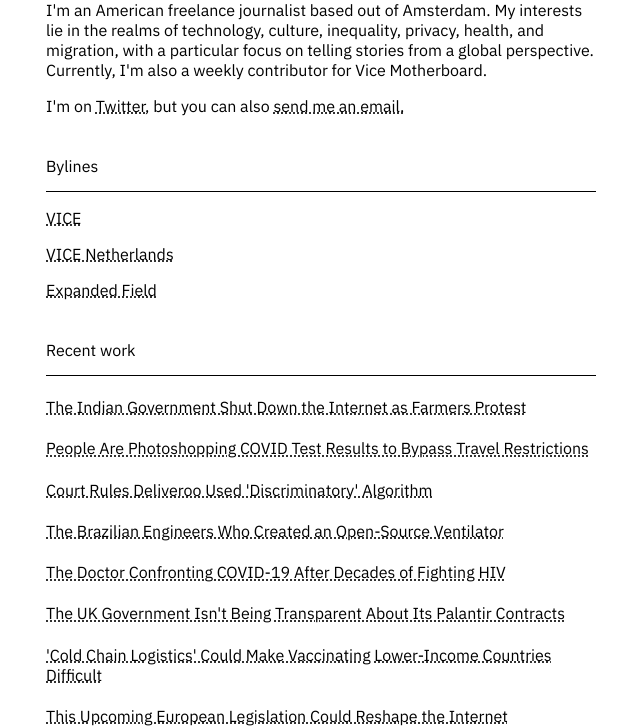
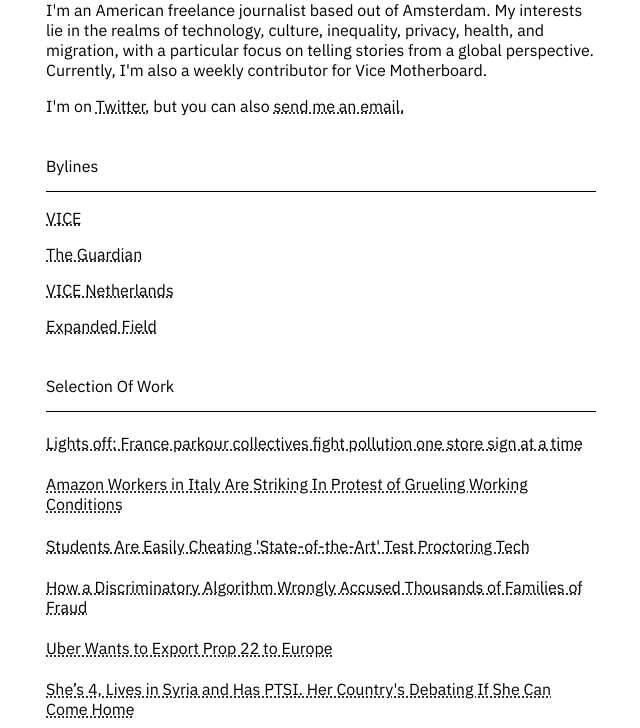
Before and after one commit to gheghi18/Portfolio, a plain HTML site: page index.html in a window 1280 px wide. Shown: the part 85-813 px from the top of the page, without its empty margins (319-959 px from the left). Drawn offline with Linux system fonts and the light colour scheme.

Commit message:
Update index.html

```diff
--- a/index.html
+++ b/index.html
@@ -31,17 +31,33 @@
                 <div id="bylinesContainer">
                     <h3 class="sectionTitle">Bylines</h3>
                     <p class="byline"><a href="https://www.vice.com/en/contributor/gabriel-geiger" target="_blank">VICE</a></p>
+                    <p class="byline"><a href="https://www.theguardian.com/world/2021/mar/17/lights-off-france-parkour-collectives-fight-pollution-one-store-sign-at-a-time" target="_blank">The Guardian</a></p>
                     <p class="byline"><a href="https://www.vice.com/nl/contributor/gabriel-geiger" target="_blank">VICE Netherlands</a></p>
                     <p class="byline"><a href="https://www.expandedfieldjournal.com/pieces/the-madhouse" target="_blank">Expanded Field</a></p>
                 </div>
 
                 <div id="workContainer">
-                    <h3 class="sectionTitle">Recent work</h3>
+                    <h3 class="sectionTitle">Selection Of Work</h3>
+                    <div class="article">
+                        <h4 class="article-title"><a href="https://www.theguardian.com/world/2021/mar/17/lights-off-france-parkour-collectives-fight-pollution-one-store-sign-at-a-time" target="_blank">Lights off: France parkour collectives fight pollution one store sign at a time</a></h4>
+                    </div>
+                    <div class="article">
+                        <h4 class="article-title"><a href="https://www.vice.com/en/article/dy8nvv/amazon-workers-in-italy-are-striking-in-protest-of-grueling-working-conditions" target="_blank">Amazon Workers in Italy Are Striking In Protest of Grueling Working Conditions</a></h4>
+                    </div>
+                    <div class="article">
+                        <h4 class="article-title"><a href="https://www.vice.com/en/article/3an98j/students-are-easily-cheating-state-of-the-art-test-proctoring-tech" target="_blank">Students Are Easily Cheating 'State-of-the-Art' Test Proctoring Tech</a></h4>
+                    </div>
+                    <div class="article">
+                        <h4 class="article-title"><a href="https://www.vice.com/en/article/jgq35d/how-a-discriminatory-algorithm-wrongly-accused-thousands-of-families-of-fraud" target="_blank">How a Discriminatory Algorithm Wrongly Accused Thousands of Families of Fraud</a></h4>
+                    </div>
+                    <div class="article">
+                        <h4 class="article-title"><a href="https://www.vice.com/en/article/wx8y9x/uber-wants-to-export-prop-22-to-europe" target="_blank">Uber Wants to Export Prop 22 to Europe</a></h4>
+                    </div>
+                    <div class="article">
+                        <h4 class="article-title"><a href="https://www.vice.com/en/article/7k9jvz/shes-4-lives-in-syria-and-has-ptsi-her-countrys-debating-if-she-can-come-home" target="_blank">She’s 4, Lives in Syria and Has PTSI. Her Country's Debating If She Can Come Home</a></h4>
+                    </div>
                     <div class="article">
                         <h4 class="article-title"><a href="https://www.vice.com/en/article/y3gegm/the-indian-government-shut-down-the-internet-as-farmers-protest" target="_blank">The Indian Government Shut Down the Internet as Farmers Protest</a></h4>
-                    </div>
-                    <div class="article">
-                        <h4 class="article-title"><a href="https://www.vice.com/en/article/dy854a/people-are-photoshopping-covid-test-results-to-bypass-travel-restrictions" target="_blank">People Are Photoshopping COVID Test Results to Bypass Travel Restrictions</a></h4>
                     </div>
                     <div class="article">
                         <h4 class="article-title"><a href="https://www.vice.com/en/article/7k9e4e/court-rules-deliveroo-used-discriminatory-algorithm" target="_blank">Court Rules Deliveroo Used 'Discriminatory' Algorithm</a></h4>
@@ -51,9 +67,6 @@
                     </div>
                     <div class="article">
                         <h4 class="article-title"><a href="https://www.vice.com/en/article/4ada8j/the-doctor-confronting-covid-19-after-decades-of-fighting-hiv" target="_blank">The Doctor Confronting COVID-19 After Decades of Fighting HIV</a></h4>
-                    </div>
-                    <div class="article">
-                        <h4 class="article-title"><a href="https://www.vice.com/en/article/4adx3n/the-uk-government-isnt-being-transparent-about-its-palantir-contracts" target="_blank">The UK Government Isn't Being Transparent About Its Palantir Contracts</a></h4>
                     </div>
                     <div class="article">
                         <h4 class="article-title"><a href="https://www.vice.com/en/article/4adwe3/cold-chain-logistics-could-make-vaccinating-lower-income-countries-difficult" target="_blank">'Cold Chain Logistics' Could Make Vaccinating Lower-Income Countries Difficult</a></h4>
@@ -66,9 +79,6 @@
                     </div>
                     <div class="article">
                         <h4 class="article-title"><a href="https://www.vice.com/en/article/4aykpp/the-uks-covid-19-contact-tracing-app-is-a-mess-again" target="_blank">The UK’s Covid-19 Contact-Tracing App Is a Mess (Again)</a></h4>
-                    </div>
-                    <div class="article">
-                        <h4 class="article-title"><a href="https://www.vice.com/en/article/bv89aa/the-european-court-just-ruled-that-bulk-data-retention-schemes-are-illegal" target="_blank">The European Court Just Ruled That Bulk Data Retention Schemes Are Illegal</a></h4>
                     </div>
                     <div class="article">
                         <h4 class="article-title"><a href="https://www.vice.com/en/article/n7w5j7/lockdown-has-made-life-for-migrant-workers-even-worse" target="_blank">How Europe's Pandemic Response Pushed Poor Migrant Workers Further Through the Cracks</a></h4>
```
